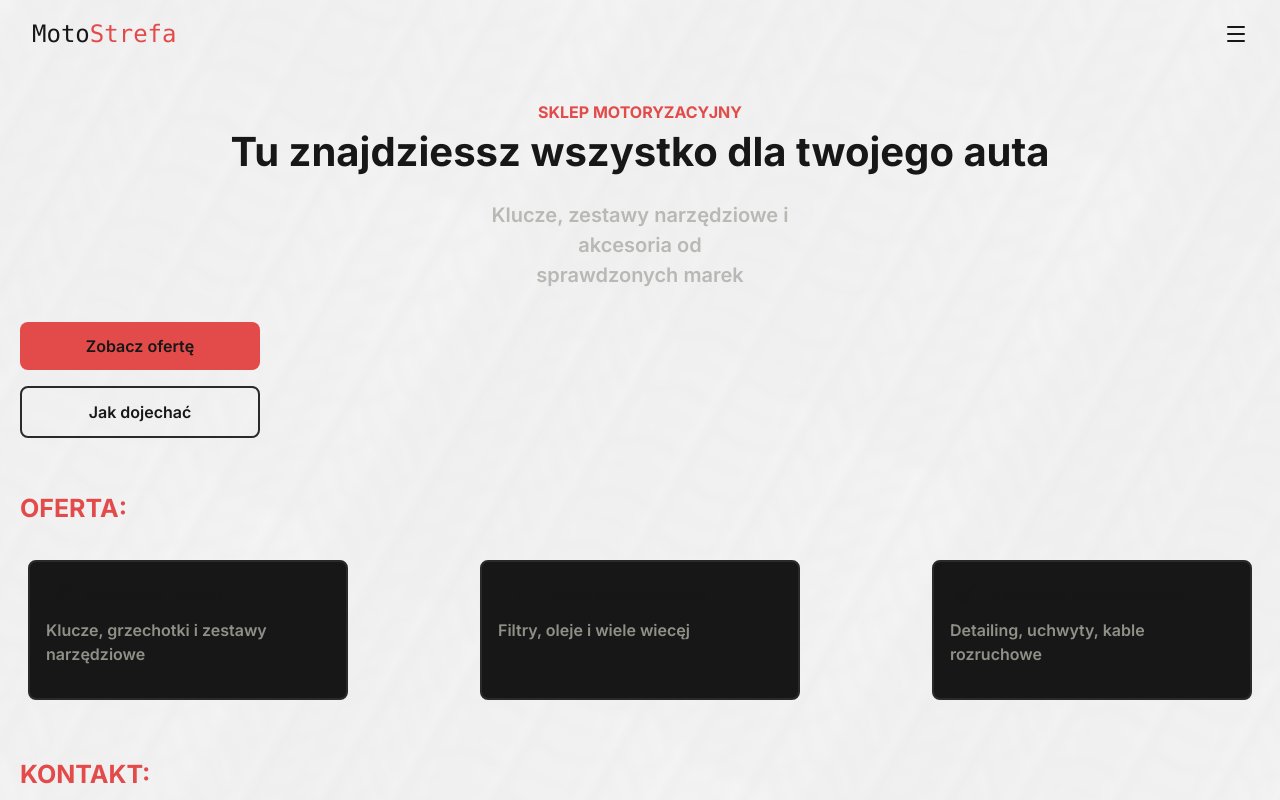
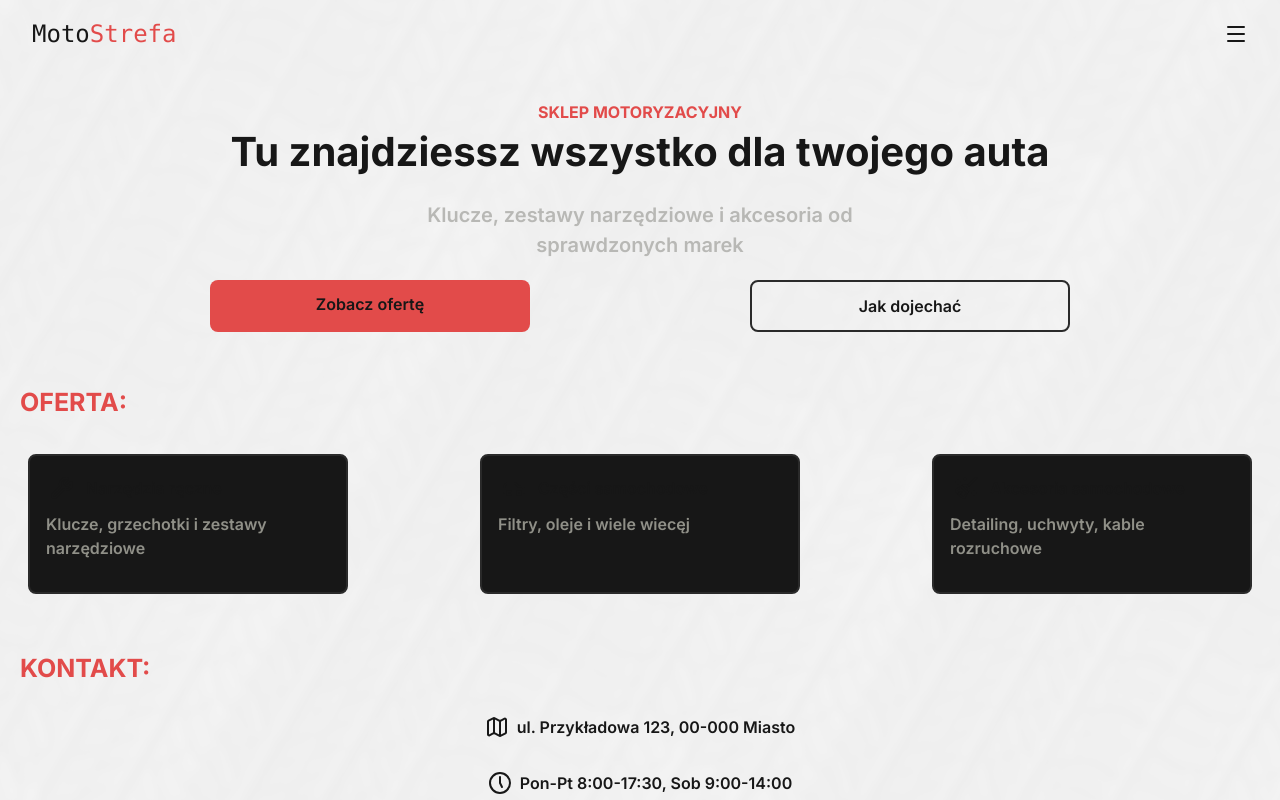
Before and after one commit to M0rton45/MotoStrefa, a Next.js app: page / in a window 1280 px wide. Shown: the top 800 px of the page. Built offline with nearby package versions, Linux system fonts and the light colour scheme.

Commit message:
input desktop style

```diff
--- a/app/globals.css
+++ b/app/globals.css
@@ -41,3 +41,7 @@ body::before {
   filter: blur(4px);
   transform: rotate(30deg);
 }
+
+@utility input-style{
+  @apply md:py-3 md:w-80 md:my-3
+}
--- a/app/page.js
+++ b/app/page.js
@@ -7,12 +7,12 @@ export default function Home(){
       <section className="py-2 px-5 mt-10 text-center flex flex-col items-center">
         <h2 className="text-[#e24b4a] uppercase font-bold">Sklep motoryzacyjny</h2>
         <h3 className="font-bold text-[40px] leading-10 py-2">Tu&nbsp;znajdziessz wszystko dla twojego auta</h3>
-        <p className="text-[#b8b8b5] text-[20px] mt-5 max-w-[300px] font-normal">Klucze, zestawy narzędziowe i akcesoria od sprawdzonych&nbsp;marek</p>
+        <p className="text-[#b8b8b5] text-[20px] mt-5 max-w-[300px] md:max-w-[500px] font-normal">Klucze, zestawy narzędziowe i akcesoria od sprawdzonych&nbsp;marek</p>
       </section>
-      <div className="flex flex-col px-5 mb-10">
+      <div className="flex flex-col px-5 mb-10 md:flex-row md:justify-around md:mx-20">
         <a
           href="#offer"
-          className=" bg-[#e24b4a] p-3 rounded-lg mt-5 md:w-60 text-center mt-6"
+          className=" bg-[#e24b4a] p-3 rounded-lg mt-5 w-full text-center mt-6 md:input-style"
         >
           Zobacz ofertę
         </a>
@@ -32,7 +32,8 @@ export default function Home(){
             border-[#2a2a2a]
             my-3
             mt-4
-            md:w-60 text-center
+            w-full text-center
+            md:input-style
           "
         >
           Jak dojechać
```
